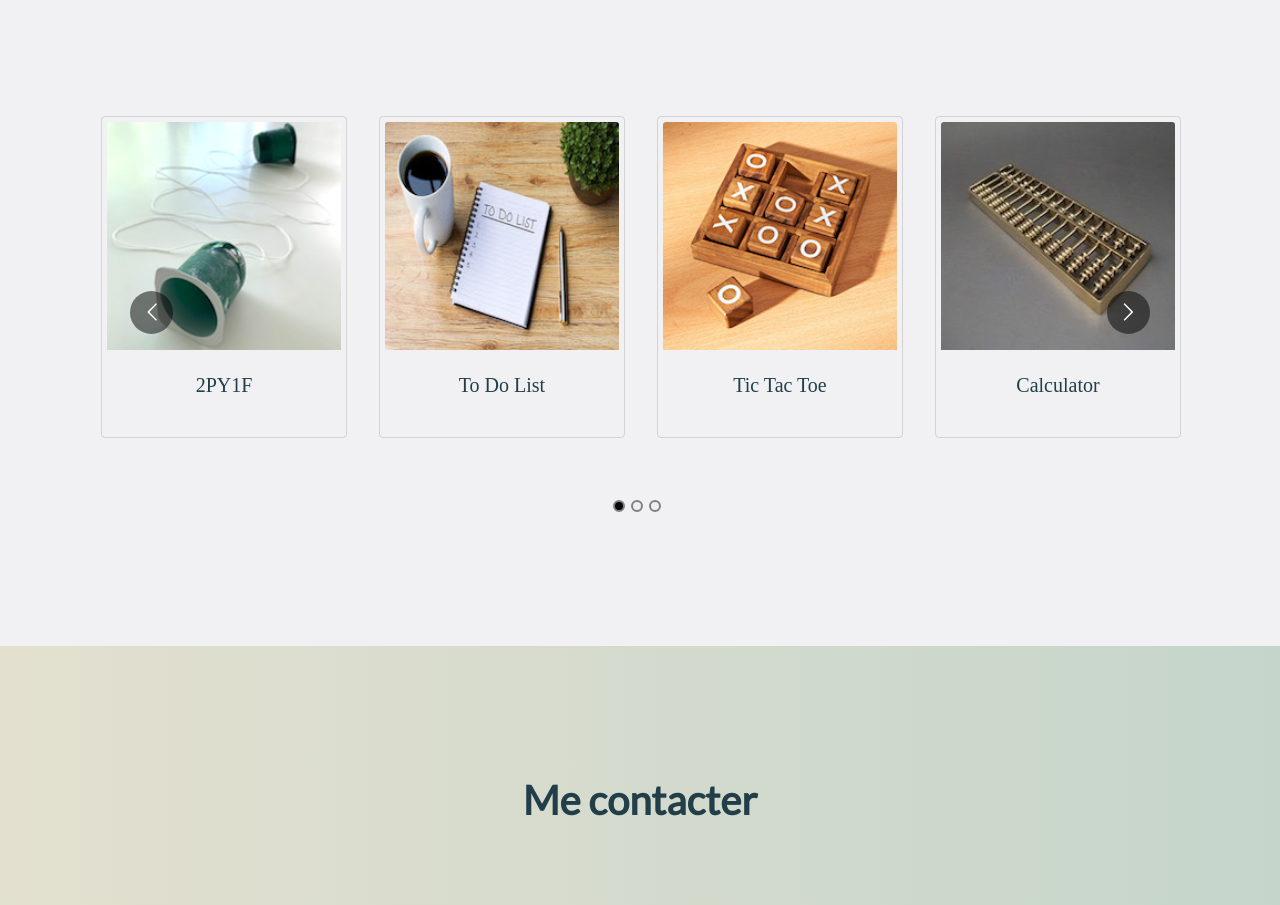
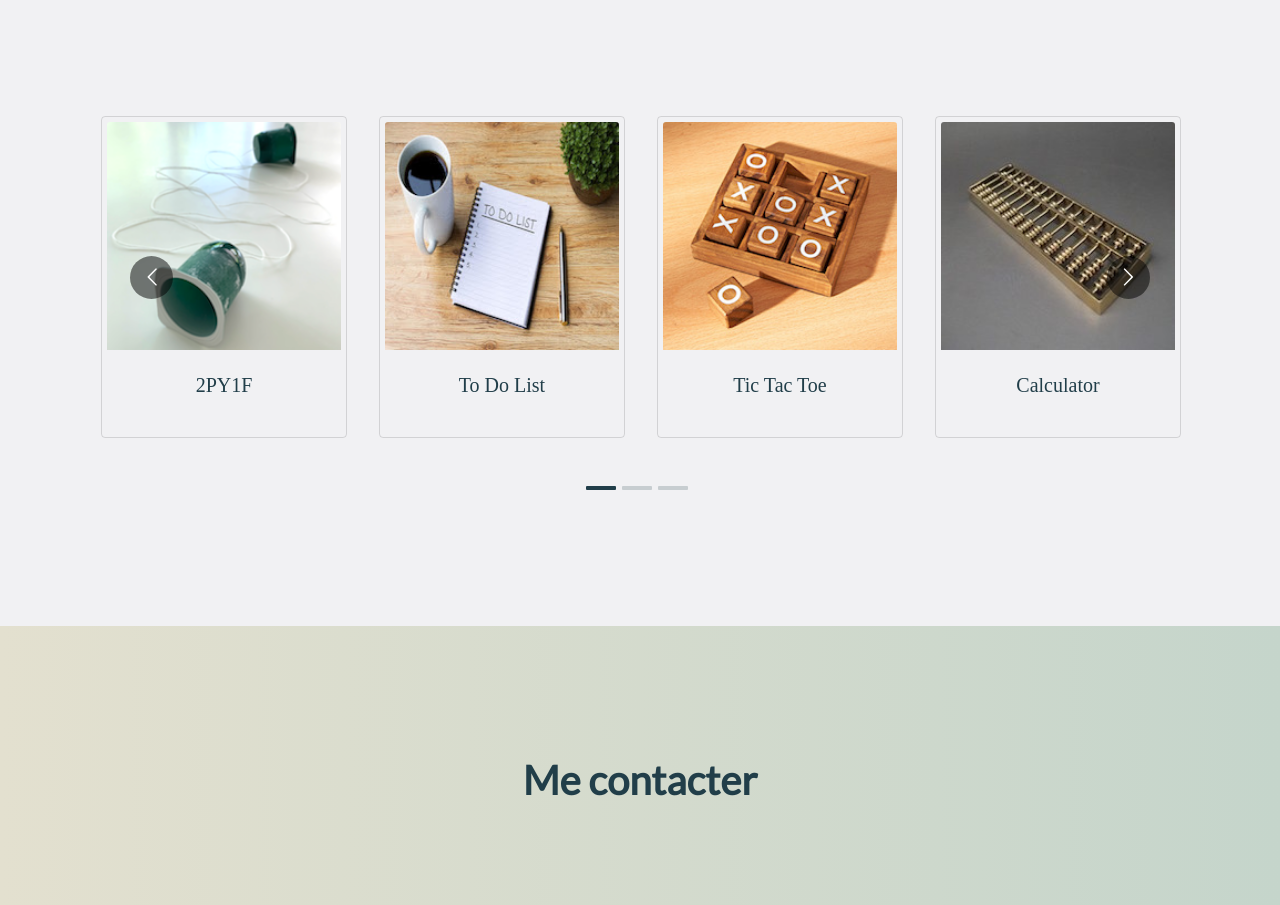
Before and after one commit to DavidPayet/david_portfolio, a React (Create React App) app: page / in a window 1280 px wide. Shown: the part 2540-3445 px from the top of the page. Built offline with nearby package versions, Linux system fonts and the light colour scheme; a web font is replaced by a local one.

Commit message:
add tooltip

```diff
--- a/package.json
+++ b/package.json
@@ -3,6 +3,7 @@
   "version": "0.1.0",
   "private": true,
   "dependencies": {
+    "@material-ui/core": "^4.9.8",
     "bootstrap": "^4.4.1",
     "format-duration": "^1.3.1",
     "gsap": "^3.2.1",
--- a/src/components/Card.scss
+++ b/src/components/Card.scss
@@ -4,7 +4,6 @@
   bottom: 20px;
 
   .card {
-    margin-bottom: 70px;
     background: transparent;
     padding: 5px;
 
@@ -13,7 +12,6 @@
       color: rgb(33, 62, 73);
       font-family: 'Gayathri';
     }
-
   }
 
   .card:hover {
--- a/src/components/ChessPlayersCard.jsx
+++ b/src/components/ChessPlayersCard.jsx
@@ -6,12 +6,16 @@ import {
   CardTitle,
   NavLink
 } from 'reactstrap';
+import Tooltip from '@material-ui/core/Tooltip';
 
 import './Card.scss';
+
+const longText = `Voici une vidéo de démonstration de Chess Player Data. Cette application recupère des données sur des joueurs d'échecs avec la possibilité d'aujout et de suppression grâce à des requêtes SQL. Utilisation de NodeJS pour le backend.`;
 
 const ChessPlayersCard = () => {
   return (
     <div className="Card">
+      <Tooltip arrow title={longText} TransitionProps={{ timeout: 600 }}>
         <NavLink href="/chessplayers">
           <Card className="card">
             <CardImg top width="100%" src="/medias/chessPlayers-img.png" alt="chessPlayers-img" />
@@ -20,7 +24,8 @@ const ChessPlayersCard = () => {
             </CardBody>
           </Card>
         </NavLink>
-    </div>
+      </Tooltip>
+    </div >
   );
 };
 
--- a/src/components/Dpy1fCard.jsx
+++ b/src/components/Dpy1fCard.jsx
@@ -6,12 +6,16 @@ import {
   CardTitle,
   NavLink
 } from 'reactstrap';
+import Tooltip from '@material-ui/core/Tooltip';
 
 import './Card.scss';
+
+const longText = `Voici un poste de télécommunication révolutionnaire nommé 2PY1F ! Connectez vous et Essayez le en y laissant un message ! Vous avez aussi la possibilité de suppimer votre message ainsi que d'aimer un message existant. Cette aplication codée en react utilise firebase pour l'authentification et la base de données.`;
 
 const Dpy1fCard = () => {
   return (
     <div className="Card">
+      <Tooltip arrow title={longText} TransitionProps={{ timeout: 600 }}>
         <NavLink href="https://2py1f.netlify.com">
           <Card className="card">
             <CardImg top width="100%" src="/medias/dpy1f2.png" alt="2py1f-img" />
@@ -21,6 +25,7 @@ const Dpy1fCard = () => {
             </CardBody>
           </Card>
         </NavLink>
+      </Tooltip>
     </div>
   );
 };
--- a/src/components/Portfolio.scss
+++ b/src/components/Portfolio.scss
@@ -23,8 +23,21 @@
       .react-multi-carousel-dot-list {
         .react-multi-carousel-dot button {
           outline: none;
+          border: none;
+          height: 4px;
+          width: 30px;
+          border-radius: 1px;
+          background: rgba(33, 62, 73, 0.205);
+        }
+
+        .react-multi-carousel-dot--active button {
+          background: rgb(33, 62, 73);
         }
       }
+    }
+
+    .react-multi-carousel-list.carousel {
+      padding-bottom: 50px;
     }
   }
 
--- a/src/components/TimerCard.jsx
+++ b/src/components/TimerCard.jsx
@@ -6,12 +6,16 @@ import {
   CardTitle,
   NavLink
 } from 'reactstrap';
+import Tooltip from '@material-ui/core/Tooltip';
 
 import './Card.scss';
+
+const longText = `Timers regroupe 1 compteur, 1 chronomètre et 1 pomodoro.`;
 
 const TimerCard = () => {
   return (
     <div className="Card">
+      <Tooltip arrow title={longText} TransitionProps={{ timeout: 600 }}>
         <NavLink href="/timers" >
           <Card className="card">
             <CardImg top width="100%" src="/medias/timer.jpg" alt="timer-img" />
@@ -20,6 +24,7 @@ const TimerCard = () => {
             </CardBody>
           </Card>
         </NavLink>
+      </Tooltip>
     </div>
   );
 };
```
Also changed, not shown: 1 other file (tests, documents, lock files or other folders). Lines whose indentation alone changed are shown as unchanged.
